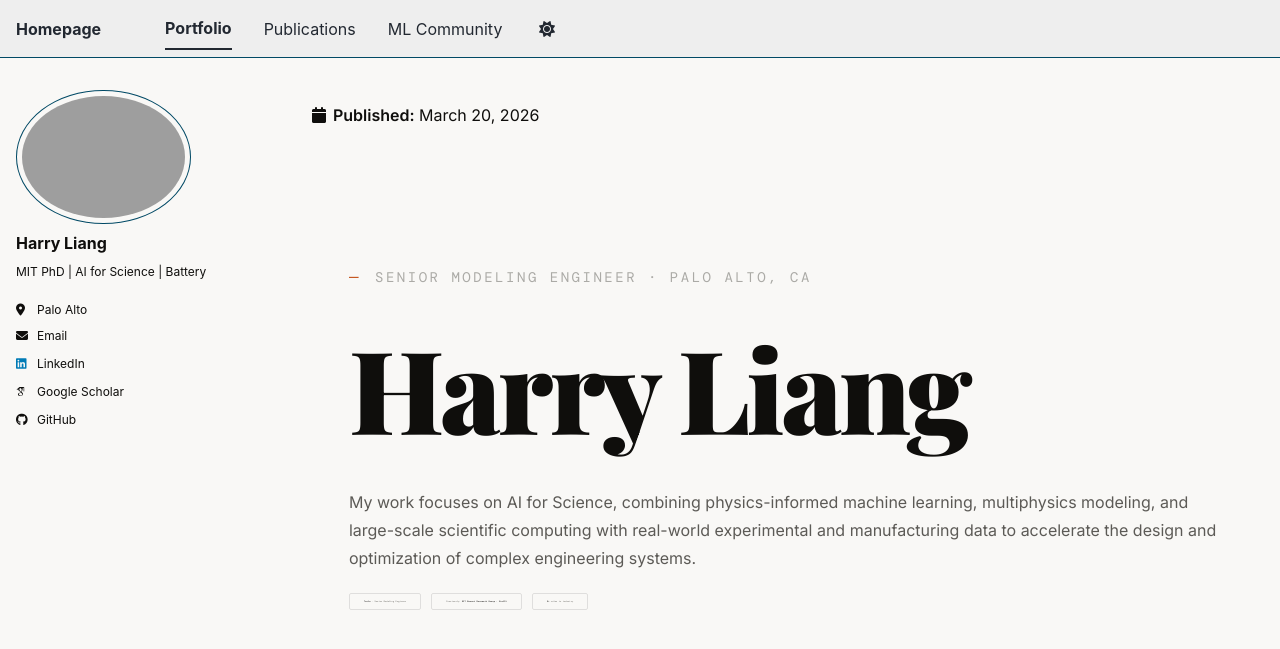
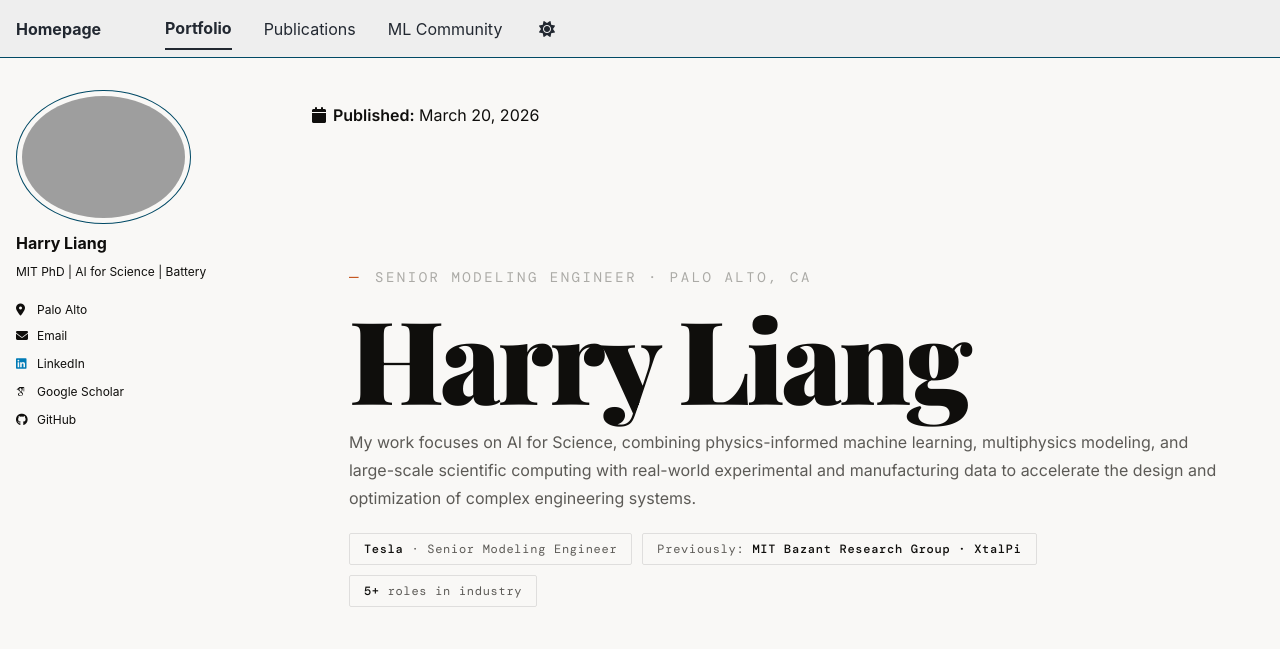
Before and after one commit to HarryQL/HarryQL.github.io, a Jekyll site: the page built from _portfolio/index.html, in a window 1280 px wide and 900 px high. Shown: the top 649 px of the window. Built offline with Jekyll 4.4.1, drawn with Linux system fonts in a browser that asks for light colours; some web fonts are replaced; a script bundle is joined from its source files by our own code; library files that are not in the unit come from our copies.

Commit message:
Update index.html

```diff
--- a/_portfolio/index.html
+++ b/_portfolio/index.html
@@ -73,7 +73,7 @@ title: ""
     .hero-eyebrow {
       font-family: 'DM Mono', monospace;
       font-size: 14px; letter-spacing: 0.18em; text-transform: uppercase;
-      color: var(--text-3); margin-bottom: 44px;
+      color: var(--text-3); margin-bottom: 14px;
       display: flex; align-items: center; gap: 14px;
     }
     .hero-eyebrow::before {
@@ -87,7 +87,7 @@ title: ""
       line-height: 0.97; letter-spacing: -0.03em;
       color: var(--text);
       max-width: 1000px;
-      margin-bottom: 44px;
+      margin-bottom: 14px;
     }
     .hero-headline em { font-style: italic; color: var(--accent); }
     .hero-body {
@@ -95,13 +95,13 @@ title: ""
       line-height: 1.75;
       color: var(--text-2);
       max-width: 950px;
-      margin-bottom: 52px;
+      margin-bottom: 22px;
       font-weight: 400;
     }
     .hero-badges { display: flex; flex-wrap: wrap; gap: 10px; }
     .hero-badge {
       font-family: 'DM Mono', monospace;
-      font-size: 2px; letter-spacing: 0.06em;
+      font-size: 12px; letter-spacing: 0.06em;
       color: var(--text-2); padding: 6px 14px;
       border: 1px solid var(--line); border-radius: 2px;
     }
```
